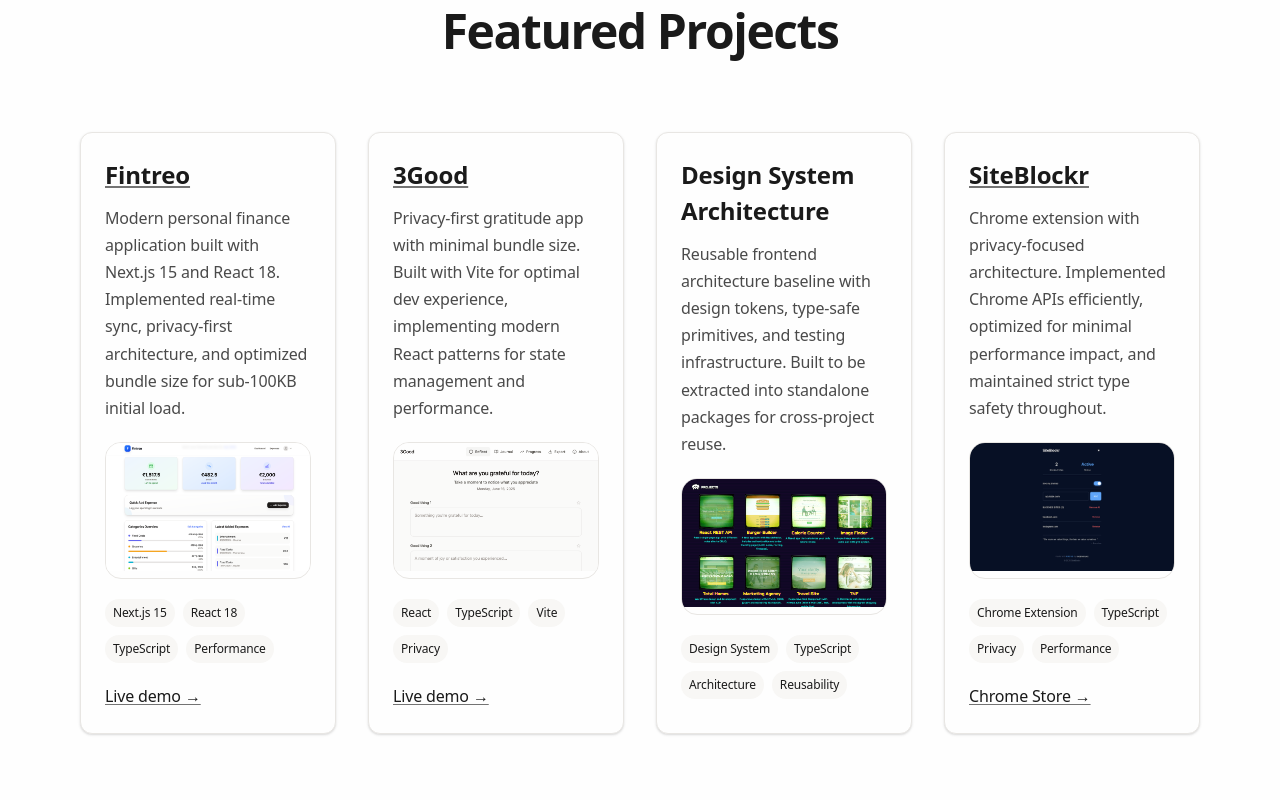
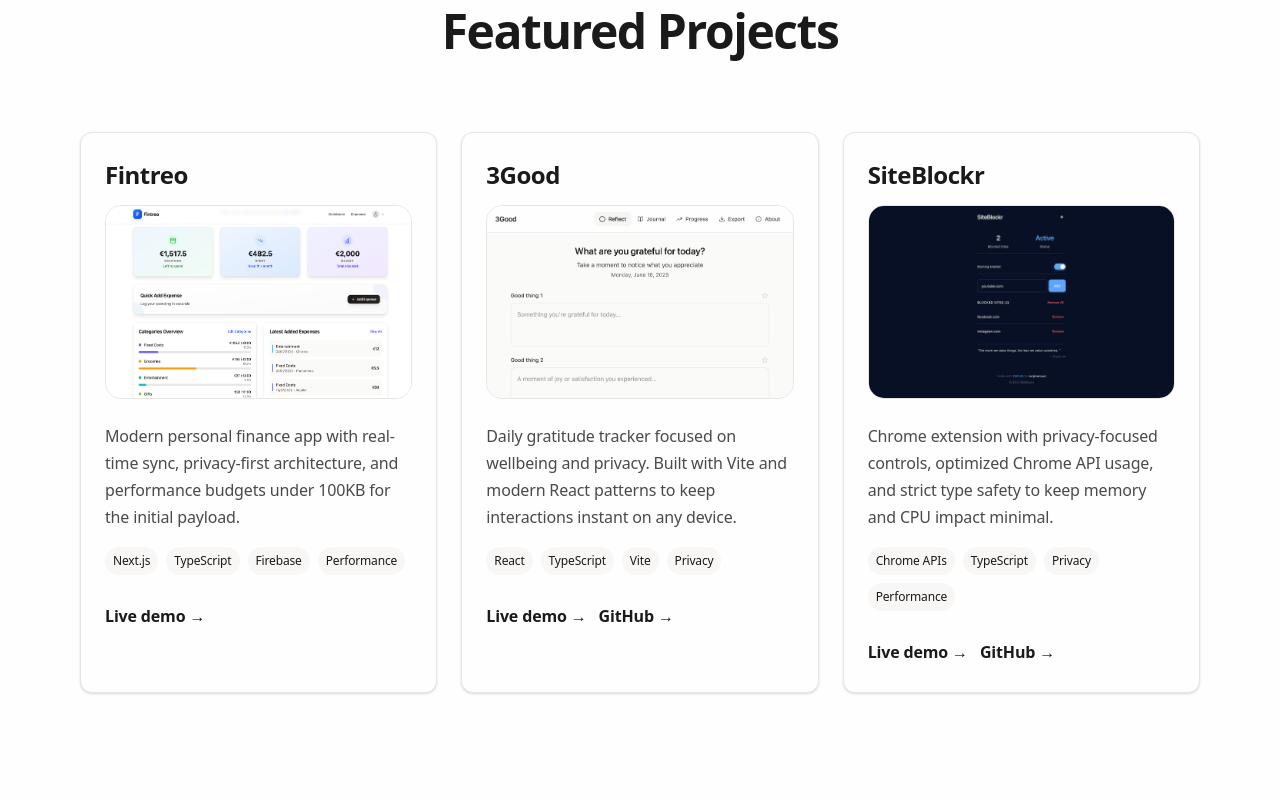
Before and after one commit to sergimarquez/react-portfolio-sergimarquez, a Next.js app: page / in a window 1280 px wide. Shown: the part 540-1340 px from the top of the page. Built offline with nearby package versions, Linux system fonts and the light colour scheme.

Commit message:
feat: refine project cards & link hovers

```diff
--- a/app/globals.css
+++ b/app/globals.css
@@ -84,18 +84,45 @@
 }
 
 a {
-  color: var(--color-interactive-default);
+  --link-color: var(--color-interactive-default);
+  --link-underline: var(--color-foreground-muted);
+  --link-underline-thickness: 1px;
+  color: var(--link-color);
   text-decoration: underline;
-  text-decoration-color: var(--color-foreground-muted);
-  text-underline-offset: 2px;
+  text-decoration-color: var(--link-underline);
+  text-decoration-thickness: var(--link-underline-thickness);
+  text-underline-offset: 4px;
   transition:
-    color 0.2s ease,
-    text-decoration-color 0.2s ease;
+    color 0.25s ease,
+    text-decoration-color 0.25s ease,
+    text-decoration-thickness 0.25s ease;
 }
 
-a:hover {
-  color: var(--color-interactive-hover);
-  text-decoration-color: var(--color-interactive-hover);
+a:hover,
+a:focus-visible {
+  --link-color: var(--color-interactive-hover);
+  --link-underline: var(--color-interactive-hover);
+  --link-underline-thickness: 2px;
+}
+
+button[data-variant] {
+  box-shadow: var(--shadow-sm);
+  transform: translateY(0);
+  transition:
+    transform 0.25s ease,
+    box-shadow 0.25s ease,
+    background 0.25s ease,
+    color 0.25s ease;
+}
+
+button[data-variant]:not(:disabled):hover {
+  transform: translateY(-2px);
+  box-shadow: var(--shadow-base);
+}
+
+button[data-variant]:not(:disabled):active {
+  transform: translateY(0);
+  box-shadow: var(--shadow-sm);
 }
 
 button[data-variant="primary"]:not(:disabled):hover {
@@ -186,12 +213,127 @@
 
 /* Card hover effect */
 .card-hover {
-  transition: all 0.2s ease;
+  position: relative;
+  transition:
+    transform 0.35s ease,
+    box-shadow 0.35s ease;
 }
 
-.card-hover:hover {
-  transform: translateY(-2px);
+.card-hover:hover,
+.card-hover:focus-within {
+  transform: translateY(-4px);
   box-shadow: var(--shadow-lg);
+}
+
+.project-card {
+  position: relative;
+  overflow: hidden;
+  transition:
+    transform 0.45s cubic-bezier(0.16, 1, 0.3, 1),
+    box-shadow 0.45s cubic-bezier(0.16, 1, 0.3, 1);
+}
+
+.project-card::before {
+  content: "";
+  position: absolute;
+  inset: 0;
+  border-radius: inherit;
+  background: linear-gradient(135deg, rgba(254, 254, 254, 0), rgba(250, 249, 247, 0.7));
+  opacity: 0;
+  transition: opacity 0.4s ease;
+  z-index: 1;
+}
+
+.project-card.card-hover:hover,
+.project-card.card-hover:focus-within {
+  transform: translateY(-12px);
+  box-shadow:
+    0 25px 45px rgba(0, 0, 0, 0.08),
+    0 10px 20px rgba(0, 0, 0, 0.05);
+}
+
+.project-card.card-hover:hover::before,
+.project-card.card-hover:focus-within::before {
+  opacity: 1;
+}
+
+.project-card__content {
+  position: relative;
+  z-index: 2;
+  height: 100%;
+}
+
+.project-card__image {
+  margin: 0.75rem 0 1.5rem;
+  border-radius: 1rem;
+  overflow: hidden;
+  border: 1px solid var(--color-border-default);
+  position: relative;
+  width: 100%;
+  padding-top: 62.5%;
+}
+
+.project-card__image-link {
+  display: block;
+}
+
+.project-card__image img {
+  position: absolute;
+  inset: 0;
+  width: 100%;
+  height: 100%;
+  object-fit: cover;
+}
+
+.project-card__links {
+  display: flex;
+  gap: 0.75rem;
+  margin-top: 0.75rem;
+  position: relative;
+  z-index: 4;
+  flex-wrap: wrap;
+}
+
+.project-link,
+.project-link--secondary {
+  font-weight: 600;
+  color: var(--color-interactive-default);
+  text-decoration: none;
+  display: inline-flex;
+  align-items: center;
+  gap: 0.25rem;
+  transition: color 0.2s ease;
+  position: relative;
+  padding-bottom: 0.15rem;
+}
+
+.project-link::after,
+.project-link--secondary::after {
+  content: "";
+  position: absolute;
+  left: 0;
+  bottom: 0;
+  width: 100%;
+  height: 1px;
+  background: currentColor;
+  transform: scaleX(0);
+  transform-origin: left;
+  transition: transform 0.25s ease;
+}
+
+.project-link:hover,
+.project-link:focus-visible,
+.project-link--secondary:hover,
+.project-link--secondary:focus-visible {
+  color: var(--color-interactive-hover);
+  text-decoration: none;
+}
+
+.project-link:hover::after,
+.project-link:focus-visible::after,
+.project-link--secondary:hover::after,
+.project-link--secondary:focus-visible::after {
+  transform: scaleX(1);
 }
 
 /* Skills box responsive */
--- a/app/page.tsx
+++ b/app/page.tsx
@@ -1,6 +1,45 @@
 import Image from "next/image";
 import { Text, Button, Card, Stack, Grid, Link, Badge } from "@/components/primitives";
 import { getBlogSlugs, readBlogSource } from "@/lib/blog";
+
+type ProjectCard = {
+  title: string;
+  description: string;
+  image: { src: string; alt: string };
+  tags: string[];
+  liveUrl?: string;
+  repoUrl?: string;
+};
+
+const projectCards: ProjectCard[] = [
+  {
+    title: "Fintreo",
+    description:
+      "Modern personal finance app with real-time sync, privacy-first architecture, and performance budgets under 100KB for the initial payload.",
+    image: { src: "/projects/fintreo.png", alt: "Screenshot of Fintreo app" },
+    tags: ["Next.js", "TypeScript", "Firebase", "Performance"],
+    liveUrl: "https://fintreo.com",
+  },
+  {
+    title: "3Good",
+    description:
+      "Daily gratitude tracker focused on wellbeing and privacy. Built with Vite and modern React patterns to keep interactions instant on any device.",
+    image: { src: "/projects/3good.png", alt: "Screenshot of 3Good app" },
+    tags: ["React", "TypeScript", "Vite", "Privacy"],
+    liveUrl: "https://3good.app/",
+    repoUrl: "https://github.com/sergimarquez/three-things",
+  },
+  {
+    title: "SiteBlockr",
+    description:
+      "Chrome extension with privacy-focused controls, optimized Chrome API usage, and strict type safety to keep memory and CPU impact minimal.",
+    image: { src: "/projects/siteblockr.png", alt: "Screenshot of SiteBlockr extension" },
+    tags: ["Chrome APIs", "TypeScript", "Privacy", "Performance"],
+    liveUrl:
+      "https://chromewebstore.google.com/detail/ogicdnegacclceajhgaoehlnidgndllp?utm_source=item-share-cb",
+    repoUrl: "https://github.com/sergimarquez/site-blockr",
+  },
+];
 
 function getLatestPosts(limit = 2) {
   const slugs = getBlogSlugs();
@@ -71,177 +110,95 @@
       <section id="projects" style={{ marginBottom: "10rem" }}>
         <Stack gap={8}>
           <h2 className="section-title fade-in">Featured Projects</h2>
-          <Grid cols={2} gap={8}>
-            <Card className="card-hover fade-in-delay-1">
-              <Stack gap={5}>
-                <Stack gap={3}>
-                  <Link href="https://fintreo.com" external>
-                    <Text as="h3" size="2xl" weight="semibold">
-                      Fintreo
+          <Grid cols={3} gap={6} style={{ alignItems: "stretch" }}>
+            {projectCards.map((project, index) => {
+              const animationClass = index % 2 === 0 ? "fade-in-delay-1" : "fade-in-delay-2";
+              return (
+                <Card
+                  key={project.title}
+                  as="div"
+                  className={`project-card card-hover ${animationClass}`}
+                >
+                  <div className="project-card__content">
+                    <Stack gap={4}>
+                      <div>
+                        <Text
+                          as="h3"
+                          size="2xl"
+                          weight="semibold"
+                          style={{ letterSpacing: "-0.02em" }}
+                        >
+                          {project.title}
                         </Text>
-                  </Link>
-                  <Text color="secondary" style={{ lineHeight: "1.7" }}>
-                    Modern personal finance application built with Next.js 15 and React 18.
-                    Implemented real-time sync, privacy-first architecture, and optimized bundle
-                    size for sub-100KB initial load.
-                  </Text>
-                </Stack>
-                <div
-                  style={{
-                    borderRadius: "1rem",
-                    overflow: "hidden",
-                    border: "1px solid var(--color-border-default)",
-                  }}
+                        {project.liveUrl ? (
+                          <a
+                            href={project.liveUrl}
+                            className="project-card__image-link"
+                            aria-label={`Visit ${project.title} live site`}
+                            target="_blank"
+                            rel="noopener noreferrer"
                           >
+                            <div className="project-card__image">
                               <Image
-                    src="/projects/fintreo.png"
-                    alt="Screenshot of Fintreo app"
-                    width={640}
-                    height={400}
-                    style={{ width: "100%", height: "auto" }}
+                                src={project.image.src}
+                                alt={project.image.alt}
+                                fill
+                                sizes="(max-width: 768px) 100vw, 32vw"
+                                style={{ objectFit: "cover" }}
                               />
                             </div>
-                <Stack direction="row" gap={2} style={{ flexWrap: "wrap" }}>
-                  <Badge>Next.js 15</Badge>
-                  <Badge>React 18</Badge>
-                  <Badge>TypeScript</Badge>
-                  <Badge>Performance</Badge>
-                </Stack>
-                <Stack direction="row" gap={4}>
-                  <Link href="https://fintreo.com" external>
-                    Live demo →
-                  </Link>
-                </Stack>
-              </Stack>
-            </Card>
-
-            <Card className="card-hover fade-in-delay-2">
-              <Stack gap={5}>
-                <Stack gap={3}>
-                  <Link href="https://3good.app/" external>
-                    <Text as="h3" size="2xl" weight="semibold">
-                      3Good
-                    </Text>
-                  </Link>
-                  <Text color="secondary" style={{ lineHeight: "1.7" }}>
-                    Privacy-first gratitude app with minimal bundle size. Built with Vite for
-                    optimal dev experience, implementing modern React patterns for state management
-                    and performance.
-                  </Text>
-                </Stack>
-                <div
-                  style={{
-                    borderRadius: "1rem",
-                    overflow: "hidden",
-                    border: "1px solid var(--color-border-default)",
-                  }}
-                >
+                          </a>
+                        ) : (
+                          <div className="project-card__image">
                             <Image
-                    src="/projects/3good.png"
-                    alt="Screenshot of 3Good app"
-                    width={640}
-                    height={400}
-                    style={{ width: "100%", height: "auto" }}
+                              src={project.image.src}
+                              alt={project.image.alt}
+                              fill
+                              sizes="(max-width: 768px) 100vw, 32vw"
+                              style={{ objectFit: "cover" }}
                             />
                           </div>
+                        )}
+                        <Text color="secondary" style={{ lineHeight: "1.7" }}>
+                          {project.description}
+                        </Text>
+                      </div>
+
+                      {project.tags.length > 0 && (
                         <Stack direction="row" gap={2} style={{ flexWrap: "wrap" }}>
-                  <Badge>React</Badge>
-                  <Badge>TypeScript</Badge>
-                  <Badge>Vite</Badge>
-                  <Badge>Privacy</Badge>
+                          {project.tags.map((tag) => (
+                            <Badge key={`${project.title}-${tag}`}>{tag}</Badge>
+                          ))}
                         </Stack>
-                <Stack direction="row" gap={4}>
-                  <Link href="https://3good.app/" external>
+                      )}
+
+                      <div className="project-card__links">
+                        {project.liveUrl && (
+                          <a
+                            href={project.liveUrl}
+                            target="_blank"
+                            rel="noopener noreferrer"
+                            className="project-link"
+                          >
                             Live demo →
-                  </Link>
+                          </a>
+                        )}
+                        {project.repoUrl && (
+                          <a
+                            href={project.repoUrl}
+                            target="_blank"
+                            rel="noopener noreferrer"
+                            className="project-link project-link--secondary"
+                          >
+                            GitHub →
+                          </a>
+                        )}
+                      </div>
                     </Stack>
-              </Stack>
+                  </div>
                 </Card>
-
-            <Card className="card-hover fade-in-delay-1">
-              <Stack gap={5}>
-                <Stack gap={3}>
-                  <Text as="h3" size="2xl" weight="semibold">
-                    Design System Architecture
-                  </Text>
-                  <Text color="secondary" style={{ lineHeight: "1.7" }}>
-                    Reusable frontend architecture baseline with design tokens, type-safe
-                    primitives, and testing infrastructure. Built to be extracted into standalone
-                    packages for cross-project reuse.
-                  </Text>
-                </Stack>
-                <div
-                  style={{
-                    borderRadius: "1rem",
-                    overflow: "hidden",
-                    border: "1px solid var(--color-border-default)",
-                  }}
-                >
-                  <Image
-                    src="/projects/retro-portfolio.png"
-                    alt="Design system architecture showcase"
-                    width={640}
-                    height={400}
-                    style={{ width: "100%", height: "auto" }}
-                  />
-                </div>
-                <Stack direction="row" gap={2} style={{ flexWrap: "wrap" }}>
-                  <Badge>Design System</Badge>
-                  <Badge>TypeScript</Badge>
-                  <Badge>Architecture</Badge>
-                  <Badge>Reusability</Badge>
-                </Stack>
-              </Stack>
-            </Card>
-
-            <Card className="card-hover fade-in-delay-2">
-              <Stack gap={5}>
-                <Stack gap={3}>
-                  <Link
-                    href="https://chromewebstore.google.com/detail/ogicdnegacclceajhgaoehlnidgndllp"
-                    external
-                  >
-                    <Text as="h3" size="2xl" weight="semibold">
-                      SiteBlockr
-                    </Text>
-                  </Link>
-                  <Text color="secondary" style={{ lineHeight: "1.7" }}>
-                    Chrome extension with privacy-focused architecture. Implemented Chrome APIs
-                    efficiently, optimized for minimal performance impact, and maintained strict
-                    type safety throughout.
-                  </Text>
-                </Stack>
-                <div
-                  style={{
-                    borderRadius: "1rem",
-                    overflow: "hidden",
-                    border: "1px solid var(--color-border-default)",
-                  }}
-                >
-                  <Image
-                    src="/projects/siteblockr.png"
-                    alt="Screenshot of SiteBlockr extension"
-                    width={640}
-                    height={400}
-                    style={{ width: "100%", height: "auto" }}
-                  />
-                </div>
-                <Stack direction="row" gap={2} style={{ flexWrap: "wrap" }}>
-                  <Badge>Chrome Extension</Badge>
-                  <Badge>TypeScript</Badge>
-                  <Badge>Privacy</Badge>
-                  <Badge>Performance</Badge>
-                </Stack>
-                <Stack direction="row" gap={4}>
-                  <Link
-                    href="https://chromewebstore.google.com/detail/ogicdnegacclceajhgaoehlnidgndllp"
-                    external
-                  >
-                    Chrome Store →
-                  </Link>
-                </Stack>
-              </Stack>
-            </Card>
+              );
+            })}
           </Grid>
         </Stack>
       </section>
@@ -374,14 +331,7 @@
                         ))}
                       </Stack>
                     )}
-                    <Link
-                      href={`/blog/${post.slug}`}
-                      style={{
-                        textDecoration: "none",
-                        color: "var(--color-interactive-default)",
-                        fontWeight: 500,
-                      }}
-                    >
+                    <Link href={`/blog/${post.slug}`} className="cta-link">
                       Read more →
                     </Link>
                   </Stack>
@@ -393,14 +343,7 @@
               <Text color="secondary">I’ll be publishing my first blog post soon. Stay tuned!</Text>
             </Card>
           )}
-          <Link
-            href="/blog"
-            style={{
-              textDecoration: "none",
-              color: "var(--color-interactive-default)",
-              fontWeight: 500,
-            }}
-          >
+          <Link href="/blog" className="cta-link">
             View all posts →
           </Link>
         </Stack>
--- a/components/primitives/Link.tsx
+++ b/components/primitives/Link.tsx
@@ -18,12 +18,14 @@
   style,
 }: LinkProps) {
   const baseStyles = {
-    color: "var(--color-interactive-default)",
+    color: "var(--link-color, var(--color-interactive-default))",
     textDecoration: "underline",
-    textDecorationColor: "var(--color-foreground-muted)",
-    textUnderlineOffset: "2px",
+    textDecorationColor: "var(--link-underline, var(--color-foreground-muted))",
+    textDecorationThickness: "var(--link-underline-thickness, 1px)",
+    textUnderlineOffset: "4px",
     fontFamily: typographyTokens.fontFamily.sans,
-    transition: "color 0.2s ease, text-decoration-color 0.2s ease",
+    transition:
+      "color 0.25s ease, text-decoration-color 0.25s ease, text-decoration-thickness 0.25s ease",
   };
 
   const combinedStyles = { ...baseStyles, ...style } as React.CSSProperties;
```
Also changed, not shown: app/blog/BlogIndexClient.tsx (+1 -8 lines). Lines whose indentation alone changed are shown as unchanged.
